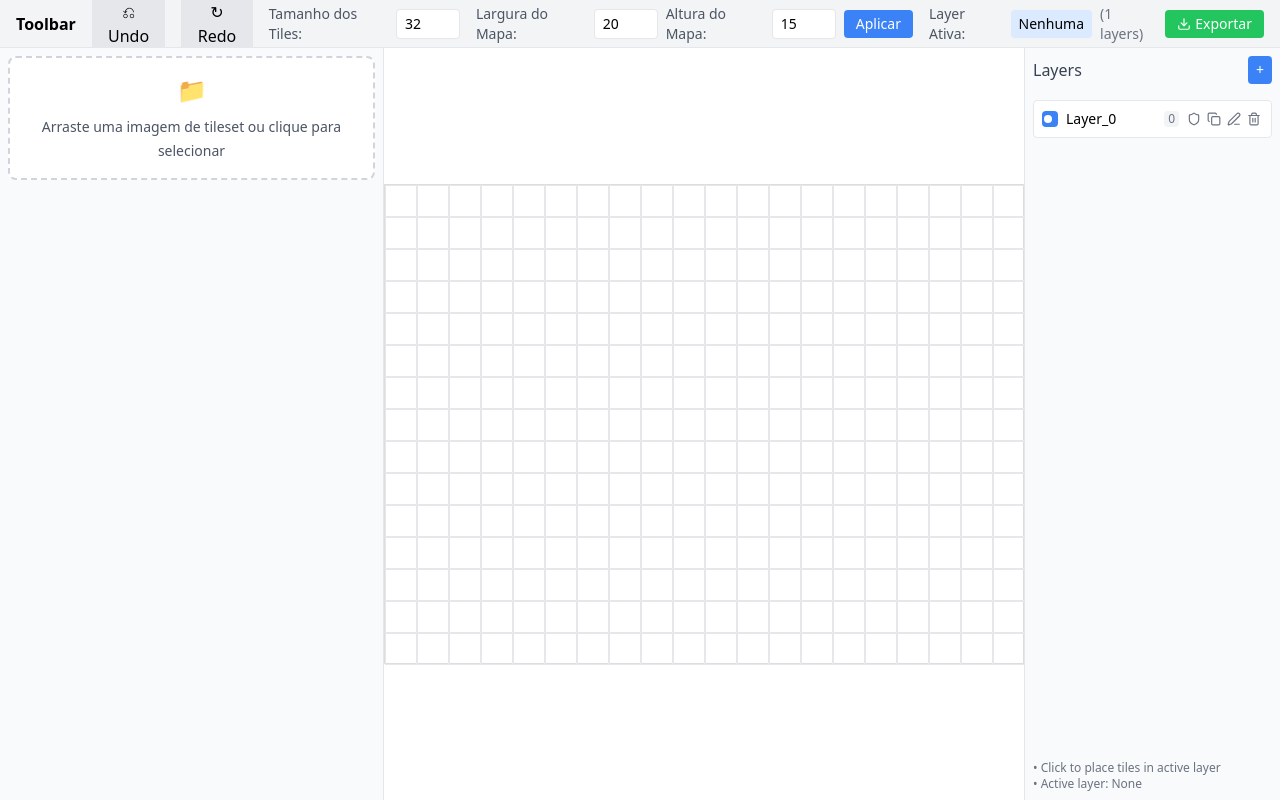
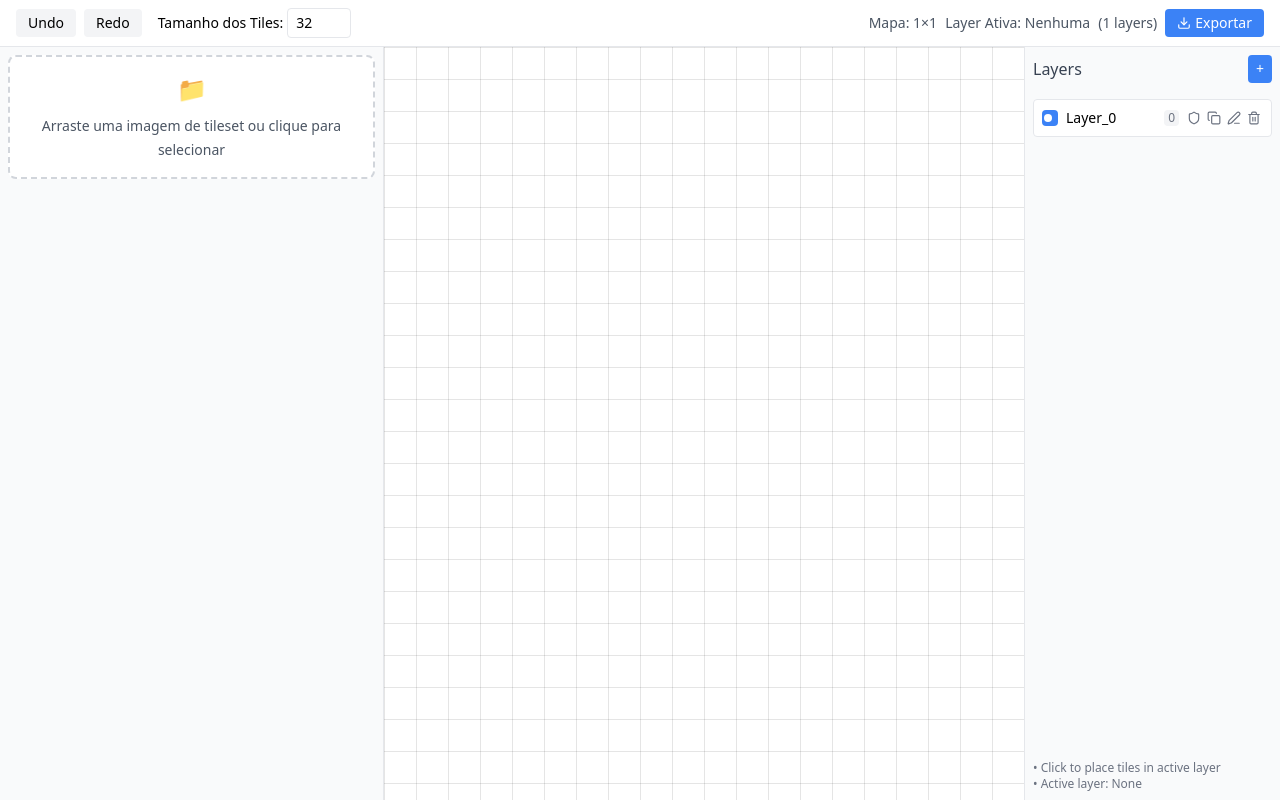
Before and after one commit to jeanjacintho/2DTileEditor, a React (Vite) app: page / in a window 1280 px wide. Built offline with nearby package versions, Linux system fonts and the light colour scheme.

Commit message:
feat(grid): implement infinite grid using virtualization
Introduce a virtualized, theoretically infinite grid to render only visible cells, significantly improving performance and memory usage on large maps.

```diff
--- a/src/components/Canvas/CanvasEditor.tsx
+++ b/src/components/Canvas/CanvasEditor.tsx
@@ -1,52 +1,134 @@
+import { useState, useEffect, useRef, useMemo } from 'react';
 import { useTileMapStore } from '../../hooks/useTileMap';
 import { useTilesetStore } from '../../hooks/useTileset';
 
 export default function CanvasEditor() {
   const tileMap = useTileMapStore(s => s.tileMap);
   const placeTile = useTileMapStore(s => s.placeTile);
+  const getMapBounds = useTileMapStore(s => s.getMapBounds);
   const tileset = useTilesetStore(s => s.tileset);
   const activeTile = useTilesetStore(s => s.activeTile);
   const tileSize = useTilesetStore(s => s.tileSize);
 
-  function handleCellClick(x: number, y: number) {
-    if (activeTile != null) {
-      console.log('Placing tile:', activeTile, 'at position:', x, y);
+  const [viewport, setViewport] = useState({ width: 0, height: 0 });
+  const [scrollPosition, setScrollPosition] = useState({ x: 0, y: 0 });
+  const containerRef = useRef<HTMLDivElement>(null);
+
+  // Tamanho fixo do grid (como estava antes)
+  const GRID_TILE_SIZE = 32;
+
+  useEffect(() => {
+    const updateViewport = () => {
+      if (containerRef.current) {
+        const rect = containerRef.current.getBoundingClientRect();
+        setViewport({
+          width: rect.width,
+          height: rect.height
+        });
+      }
+    };
+
+    const handleScroll = () => {
+      if (containerRef.current) {
+        setScrollPosition({
+          x: containerRef.current.scrollLeft,
+          y: containerRef.current.scrollTop
+        });
+      }
+    };
+
+    updateViewport();
+    window.addEventListener('resize', updateViewport);
+
+    const container = containerRef.current;
+    if (container) {
+      container.addEventListener('scroll', handleScroll);
+    }
+
+    return () => {
+      window.removeEventListener('resize', updateViewport);
+      if (container) {
+        container.removeEventListener('scroll', handleScroll);
+      }
+    };
+  }, []);
+
+  const handleCellClick = (x: number, y: number) => {
+    if (activeTile) {
       placeTile(x, y, activeTile);
     }
+  };
+
+  // Calcular células visíveis baseadas no viewport e scroll
+  const visibleCells = useMemo(() => {
+    const startX = Math.floor(scrollPosition.x / GRID_TILE_SIZE);
+    const startY = Math.floor(scrollPosition.y / GRID_TILE_SIZE);
+    const visibleCols = Math.ceil(viewport.width / GRID_TILE_SIZE) + 4; // Buffer extra
+    const visibleRows = Math.ceil(viewport.height / GRID_TILE_SIZE) + 4; // Buffer extra
+
+    const cells = [];
+    for (let y = startY; y < startY + visibleRows; y++) {
+      for (let x = startX; x < startX + visibleCols; x++) {
+        cells.push({ x, y });
       }
+    }
+    return cells;
+  }, [scrollPosition.x, scrollPosition.y, viewport.width, viewport.height]);
 
   function renderTile(cell: string | null) {
     if (!cell || !tileset) return null;
 
-    // Parse tile coordinates from cell ID (format: "x_y")
-    const [x, y] = cell.split('_').map(Number);
-    if (isNaN(x) || isNaN(y)) return null;
+    // Extrair coordenadas x, y do tileId (formato: "x_y")
+    const [tileX, tileY] = cell.split('_').map(Number);
 
-    return {
-      x: x * tileSize.width,
-      y: y * tileSize.height,
-      width: tileSize.width,
-      height: tileSize.height,
-    };
+    // Calcular escala para ajustar o tile ao grid
+    const scaleX = GRID_TILE_SIZE / tileSize.width;
+    const scaleY = GRID_TILE_SIZE / tileSize.height;
+
+    return (
+      <div
+        key={`${tileX}_${tileY}`}
+        style={{
+          width: GRID_TILE_SIZE,
+          height: GRID_TILE_SIZE,
+          backgroundImage: `url(${tileset.src})`,
+          backgroundPosition: `-${tileX * tileSize.width * scaleX}px -${tileY * tileSize.height * scaleY}px`,
+          backgroundSize: `${tileset.width * scaleX}px ${tileset.height * scaleY}px`,
+          imageRendering: 'pixelated',
+        }}
+      />
+    );
   }
 
   return (
-    <main className="flex-1 h-full w-full bg-white overflow-auto">
-      <div className="w-full h-full flex items-center justify-center min-h-0 min-w-0">
+    <main className="flex-1 bg-white overflow-hidden relative">
+      {/* Container para tiles com scroll */}
+      <div
+        ref={containerRef}
+        className="absolute inset-0 overflow-auto"
+      >
         <div
           style={{
-            display: 'grid',
-            gridTemplateColumns: `repeat(${tileMap.width}, ${tileMap.tileSize}px)`,
-            gridTemplateRows: `repeat(${tileMap.height}, ${tileMap.tileSize}px)`,
-            border: '1px solid #ddd',
-            width: tileMap.width * tileMap.tileSize,
-            height: tileMap.height * tileMap.tileSize,
-            maxWidth: '100%',
-            maxHeight: '100%',
             position: 'relative',
+            width: '100000px', // Grid realmente infinito
+            height: '100000px',
+            padding: '50px'
           }}
         >
-          {/* Render all visible layers */}
+          {/* Grid infinito de fundo - move com o scroll */}
+          <div
+            className="absolute inset-0 pointer-events-none"
+            style={{
+              backgroundImage: `
+                linear-gradient(rgba(0,0,0,0.1) 1px, transparent 1px),
+                linear-gradient(90deg, rgba(0,0,0,0.1) 1px, transparent 1px)
+              `,
+              backgroundSize: `${GRID_TILE_SIZE}px ${GRID_TILE_SIZE}px`,
+              backgroundPosition: '0 0'
+            }}
+          />
+
+          {/* Renderizar layers */}
           {tileMap.layers.map((layer, layerIndex) => (
             layer.visible && (
               <div
@@ -55,68 +137,67 @@ export default function CanvasEditor() {
                   position: 'absolute',
                   top: 0,
                   left: 0,
-                  width: '100%',
-                  height: '100%',
-                  display: 'grid',
-                  gridTemplateColumns: `repeat(${tileMap.width}, ${tileMap.tileSize}px)`,
-                  gridTemplateRows: `repeat(${tileMap.height}, ${tileMap.tileSize}px)`,
-                  zIndex: tileMap.layers.length - layerIndex, // Invert zIndex so first layers are on top
-                  pointerEvents: 'none', // Allow clicks to pass through to base layer
+                  opacity: layer.opacity,
+                  zIndex: tileMap.layers.length - layerIndex,
+                  pointerEvents: 'none'
                 }}
               >
                 {layer.data.map((row, y) =>
-                  row.map((cell, x) => {
-                    const tile = renderTile(cell);
-                    const scaleX = tile ? tileMap.tileSize / tile.width : 1;
-                    const scaleY = tile ? tileMap.tileSize / tile.height : 1;
-
-                    return (
+                  row.map((cell, x) =>
+                    cell && (
                       <div
                         key={`${layer.id}-${x}-${y}`}
-                        className="w-full h-full relative"
                         style={{
-                          width: tileMap.tileSize,
-                          height: tileMap.tileSize,
-                          background: tile && tileset ? `url(${tileset.src})` : undefined,
-                          backgroundPosition: tile && tileset ? `-${tile.x * scaleX}px -${tile.y * scaleY}px` : undefined,
-                          backgroundSize: tileset ? `${tileset.width * scaleX}px ${tileset.height * scaleY}px` : undefined,
-                          imageRendering: 'pixelated',
+                          position: 'absolute',
+                          left: x * GRID_TILE_SIZE,
+                          top: y * GRID_TILE_SIZE,
                         }}
-                      />
-                    );
-                  })
+                      >
+                        {renderTile(cell)}
+                      </div>
+                    )
+                  )
                 )}
               </div>
             )
           ))}
 
-          {/* Clickable grid overlay */}
+          {/* Grid clicável infinito - apenas células visíveis */}
           <div
             style={{
               position: 'absolute',
               top: 0,
               left: 0,
+              zIndex: 1000,
+              pointerEvents: 'auto',
               width: '100%',
-              height: '100%',
-              display: 'grid',
-              gridTemplateColumns: `repeat(${tileMap.width}, ${tileMap.tileSize}px)`,
-              gridTemplateRows: `repeat(${tileMap.height}, ${tileMap.tileSize}px)`,
-              zIndex: 1000,
+              height: '100%'
             }}
           >
-            {Array.from({ length: tileMap.height }, (_, y) =>
-              Array.from({ length: tileMap.width }, (_, x) => (
+            {visibleCells.map(({ x, y }) => (
               <div
-                  key={`click-${x}-${y}`}
-                  className="border border-gray-200 w-full h-full cursor-pointer relative hover:bg-blue-50/30"
+                key={`grid-${x}-${y}`}
                 style={{
-                    width: tileMap.tileSize,
-                    height: tileMap.tileSize,
+                  position: 'absolute',
+                  left: x * GRID_TILE_SIZE,
+                  top: y * GRID_TILE_SIZE,
+                  width: GRID_TILE_SIZE,
+                  height: GRID_TILE_SIZE,
+                  border: 'none',
+                  cursor: 'pointer',
+                  backgroundColor: 'transparent',
                 }}
                 onClick={() => handleCellClick(x, y)}
+                onMouseEnter={(e) => {
+                  if (activeTile) {
+                    e.currentTarget.style.backgroundColor = 'rgba(0,255,0,0.2)';
+                  }
+                }}
+                onMouseLeave={(e) => {
+                  e.currentTarget.style.backgroundColor = 'transparent';
+                }}
               />
-              ))
-            )}
+            ))}
           </div>
         </div>
       </div>
--- a/src/components/Toolbar/Toolbar.tsx
+++ b/src/components/Toolbar/Toolbar.tsx
@@ -5,92 +5,66 @@ import { Download } from 'lucide-react';
 
 export default function Toolbar() {
   const tileMap = useTileMapStore(s => s.tileMap);
-  const setMapSize = useTileMapStore(s => s.setMapSize);
   const undo = useTileMapStore(s => s.undo);
   const redo = useTileMapStore(s => s.redo);
   const exportMap = useTileMapStore(s => s.exportMap);
+  const getMapBounds = useTileMapStore(s => s.getMapBounds);
   const activeLayerId = useTileMapStore(s => s.activeLayerId);
   const tileSize = useTilesetStore(s => s.tileSize);
   const setTileSize = useTilesetStore(s => s.setTileSize);
-  const [width, setWidth] = useState(tileMap.width);
-  const [height, setHeight] = useState(tileMap.height);
   const [tileSizeValue, setTileSizeValue] = useState(tileSize.width);
 
-  function handleApplySize() {
-    setMapSize(width, height);
-  }
+  const handleTileSizeChange = (newSize: number) => {
+    setTileSizeValue(newSize);
+    setTileSize({ width: newSize, height: newSize });
+  };
 
-  function handleTileSizeChange(value: number) {
-    setTileSizeValue(value);
-    setTileSize({ width: value, height: value });
-  }
-
+  const bounds = getMapBounds();
   const activeLayer = tileMap.layers.find(layer => layer.id === activeLayerId);
 
   return (
-    <header className="w-full h-12 bg-gray-100 border-b flex items-center px-4 gap-4">
-      <span className="font-bold">Toolbar</span>
-      <button className="px-2 py-1 bg-gray-200 rounded" onClick={undo} title="Desfazer (Ctrl+Z)">
-        ⎌ Undo
-      </button>
-      <button className="px-2 py-1 bg-gray-200 rounded" onClick={redo} title="Refazer (Ctrl+Y)">
-        ↻ Redo
-      </button>
+    <header className="bg-white border-b px-4 py-2 flex items-center justify-between gap-4">
+      <div className="flex items-center gap-2">
+        <button
+          onClick={undo}
+          className="px-3 py-1 bg-gray-100 hover:bg-gray-200 rounded text-sm"
+        >
+          Undo
+        </button>
+        <button
+          onClick={redo}
+          className="px-3 py-1 bg-gray-100 hover:bg-gray-200 rounded text-sm"
+        >
+          Redo
+        </button>
+      </div>
 
       <div className="flex items-center gap-2">
         <label className="flex items-center gap-1 text-sm">
-          <span className="text-gray-600">Tamanho dos Tiles:</span>
+          <span>Tamanho dos Tiles:</span>
           <input
             type="number"
-            min={1}
             value={tileSizeValue}
-            onChange={e => handleTileSizeChange(Math.max(1, Number(e.target.value)))}
-            className="w-16 border rounded px-2 py-1 bg-white text-sm"
+            onChange={(e) => handleTileSizeChange(Math.max(1, Number(e.target.value)))}
+            className="w-16 px-2 py-1 border rounded text-sm"
+            min="1"
           />
         </label>
       </div>
 
-      <div className="flex items-center gap-2">
-        <label className="flex items-center gap-1 text-sm">
-          <span className="text-gray-600">Largura do Mapa:</span>
-          <input
-            type="number"
-            min={1}
-            value={width}
-            onChange={e => setWidth(Math.max(1, Number(e.target.value)))}
-            className="w-16 border rounded px-2 py-1 bg-white text-sm"
-          />
-        </label>
-        <label className="flex items-center gap-1 text-sm">
-          <span className="text-gray-600">Altura do Mapa:</span>
-          <input
-            type="number"
-            min={1}
-            value={height}
-            onChange={e => setHeight(Math.max(1, Number(e.target.value)))}
-            className="w-16 border rounded px-2 py-1 bg-white text-sm"
-          />
-        </label>
-        <button
-          className="px-3 py-1 bg-blue-500 text-white rounded text-sm"
-          onClick={handleApplySize}
-        >
-          Aplicar
-        </button>
-      </div>
-
       <div className="flex items-center gap-2 ml-auto">
-        <span className="text-sm text-gray-600">Layer Ativa:</span>
-        <span className="text-sm font-medium bg-blue-100 px-2 py-1 rounded">
-          {activeLayer?.name || 'Nenhuma'}
+        <span className="text-sm text-gray-600">
+          Mapa: {bounds.width}×{bounds.height}
         </span>
-        <span className="text-sm text-gray-500">
+        <span className="text-sm text-gray-600">
+          Layer Ativa: {activeLayer?.name || 'Nenhuma'}
+        </span>
+        <span className="text-sm text-gray-600">
           ({tileMap.layers.length} layers)
         </span>
-
         <button
-          className="px-3 py-1 bg-green-500 text-white rounded text-sm flex items-center gap-1 hover:bg-green-600"
           onClick={() => exportMap(tileSize.width)}
+          className="px-3 py-1 bg-blue-500 hover:bg-blue-600 text-white rounded text-sm flex items-center gap-1"
           title="Exportar Mapa (JSON)"
         >
           <Download size={14} />
--- a/src/hooks/useTileMap.ts
+++ b/src/hooks/useTileMap.ts
@@ -2,27 +2,15 @@ import { create } from 'zustand';
 import { produce } from 'immer';
 import type { TileMap, Layer } from '../types/index';
 
-function createDefaultLayer(width: number, height: number): Layer {
+function createDefaultLayer(): Layer {
   return {
     id: Date.now().toString(),
     name: "Layer_0",
     visible: true,
     opacity: 1,
     isCollision: false,
-    data: Array.from({ length: height }, () => Array(width).fill(null)),
+    data: [], // Inicialmente vazio, será expandido dinamicamente
   };
-}
-
-function resizeLayerData(data: any[][], newWidth: number, newHeight: number) {
-  const resized = [];
-  for (let y = 0; y < newHeight; y++) {
-    const row = [];
-    for (let x = 0; x < newWidth; x++) {
-      row.push(y < data.length && x < data[y].length ? data[y][x] : null);
-    }
-    resized.push(row);
-  }
-  return resized;
 }
 
 interface TileMapState {
@@ -30,7 +18,6 @@ interface TileMapState {
   history: TileMap[];
   future: TileMap[];
   activeLayerId: string | null;
-  setMapSize: (width: number, height: number) => void;
   placeTile: (x: number, y: number, tileId: string) => void;
   undo: () => void;
   redo: () => void;
@@ -43,39 +30,31 @@ interface TileMapState {
   setActiveLayer: (layerId: string) => void;
   setLayerCollision: (layerId: string, isCollision: boolean) => void;
   exportMap: (tileSize: number) => void;
+  getMapBounds: () => { minX: number; minY: number; maxX: number; maxY: number; width: number; height: number };
 }
 
-export const useTileMapStore = create<TileMapState>((set) => ({
+export const useTileMapStore = create<TileMapState>((set, get) => ({
   tileMap: {
-    width: 20,
-    height: 15,
+    width: 0, // Será calculado dinamicamente
+    height: 0, // Será calculado dinamicamente
     tileSize: 32,
-    layers: [createDefaultLayer(20, 15)],
+    layers: [createDefaultLayer()],
   },
   history: [],
   future: [],
   activeLayerId: null,
-  setMapSize: (width, height) => {
-    set(state => {
-      const next = produce(state.tileMap, draft => {
-        draft.width = width;
-        draft.height = height;
-        draft.layers.forEach(layer => {
-          layer.data = resizeLayerData(layer.data, width, height);
-        });
-      });
-      return {
-        tileMap: next,
-        history: [...state.history, state.tileMap],
-        future: [],
-      };
-    });
-  },
   placeTile: (x, y, tileId) => {
     set(state => {
       const next = produce(state.tileMap, draft => {
         const activeLayer = draft.layers.find(layer => layer.id === state.activeLayerId);
         if (activeLayer && activeLayer.visible) {
+          // Garantir que a matriz tenha espaço suficiente
+          while (activeLayer.data.length <= y) {
+            activeLayer.data.push([]);
+          }
+          while (activeLayer.data[y].length <= x) {
+            activeLayer.data[y].push(null);
+          }
           activeLayer.data[y][x] = tileId;
         }
       });
@@ -119,7 +98,7 @@ export const useTileMapStore = create<TileMapState>((set) => ({
         visible: true,
         opacity: 1,
         isCollision: false,
-        data: Array.from({ length: state.tileMap.height }, () => Array(state.tileMap.width).fill(null)),
+        data: [], // Inicialmente vazio
       };
 
       const next = produce(state.tileMap, draft => {
@@ -230,27 +209,59 @@ export const useTileMapStore = create<TileMapState>((set) => ({
       };
     });
   },
+  getMapBounds: () => {
+    const state = get();
+    let minX = Infinity, minY = Infinity, maxX = -Infinity, maxY = -Infinity;
+
+    state.tileMap.layers.forEach(layer => {
+      layer.data.forEach((row, y) => {
+        row.forEach((tileId, x) => {
+          if (tileId !== null) {
+            minX = Math.min(minX, x);
+            minY = Math.min(minY, y);
+            maxX = Math.max(maxX, x);
+            maxY = Math.max(maxY, y);
+          }
+        });
+      });
+    });
+
+    // Se não há tiles, retornar valores padrão
+    if (minX === Infinity) {
+      return { minX: 0, minY: 0, maxX: 0, maxY: 0, width: 1, height: 1 };
+    }
+
+    return {
+      minX,
+      minY,
+      maxX,
+      maxY,
+      width: maxX - minX + 1,
+      height: maxY - minY + 1
+    };
+  },
   exportMap: (tileSize) => {
     set(state => {
+      const bounds = get().getMapBounds();
+
       // Converter o formato de dados para o formato especificado
       // Ordem: primeiro layer primeiro (Layer_0, Layer_1, Layer_2, etc.)
       // Como as layers estão em ordem reversa no array (mais nova primeiro), precisamos reverter para exportar na ordem cronológica
       const layers = [...state.tileMap.layers].reverse().map(layer => {
         const tiles: Array<{id: string, x: number, y: number}> = [];
 
-        // Converter a matriz de dados para lista de tiles
-        for (let y = 0; y < layer.data.length; y++) {
-          for (let x = 0; x < layer.data[y].length; x++) {
-            const tileId = layer.data[y][x];
+        // Converter a matriz de dados para lista de tiles, ajustando para coordenadas relativas
+        layer.data.forEach((row, y) => {
+          row.forEach((tileId, x) => {
             if (tileId !== null) {
               tiles.push({
                 id: tileId,
-                x: x,
-                y: y
+                x: x - bounds.minX, // Coordenada relativa ao bounds
+                y: y - bounds.minY   // Coordenada relativa ao bounds
               });
             }
-          }
-        }
+          });
+        });
 
         return {
           name: layer.name,
@@ -261,8 +272,8 @@ export const useTileMapStore = create<TileMapState>((set) => ({
 
       const mapData = {
         tileSize: tileSize,
-        mapWidth: state.tileMap.width,
-        mapHeight: state.tileMap.height,
+        mapWidth: bounds.width,
+        mapHeight: bounds.height,
         layers: layers
       };
 
--- a/src/types/index.ts
+++ b/src/types/index.ts
@@ -12,12 +12,12 @@ export interface Layer {
   visible: boolean;
   opacity: number;
   isCollision: boolean;
-  data: (string | null)[][];
+  data: (string | null)[][]; // Matriz dinâmica que cresce conforme necessário
 }
 
 export interface TileMap {
-  width: number;
-  height: number;
+  width: number; // Será calculado dinamicamente
+  height: number; // Será calculado dinamicamente
   tileSize: number;
   layers: Layer[];
 }
```
Lines whose indentation alone changed are shown as unchanged.
